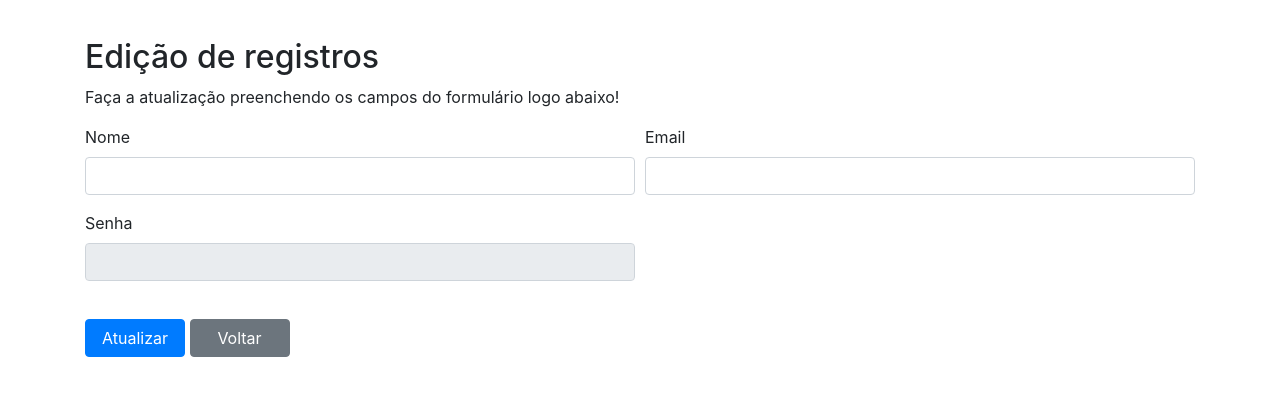
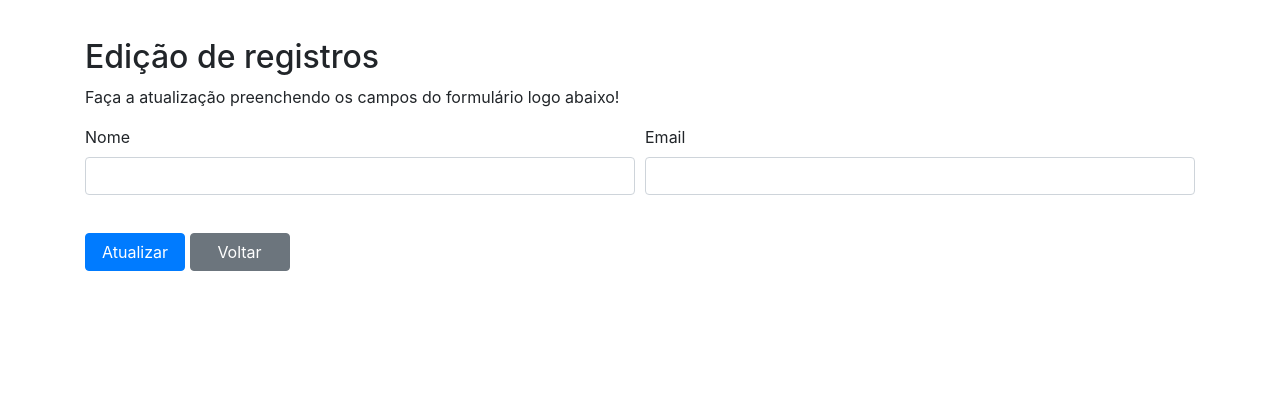
Before and after one commit to issetsandrin/teste-versotech, a PHP site: page /update/edit_user.php?id=1 in a window 1280 px wide. Shown: the part 56-452 px from the top of the page. Run offline with PHP 8.4, Linux system fonts and the light colour scheme; data that the repository does not hold is empty.

Commit message:
Update edit_user.php

```diff
--- a/update/edit_user.php
+++ b/update/edit_user.php
@@ -44,10 +44,6 @@
                     <label for="inputEmail">Email</label>
                     <?php echo '<input type="email" name="email" value="'.$row['email'].'" class="form-control" id="inputEmail">'; ?>
                 </div>
-                <div class="form-group col-md-6">
-                    <label for="inputPassword">Senha</label>
-                   <?php echo '<input type="password" name="senha" value="'.$row['senha'].'" class="form-control" id="inputPassword" disabled>'; ?>
-                </div>
             </div>
             <button type="submit" class="btn btn-primary">Atualizar</button>
             <a href="../../teste-versotech/read/list_users.php" class="btn btn-secondary" style="margin-top: 2%;width: 100px;">Voltar</a>
```
